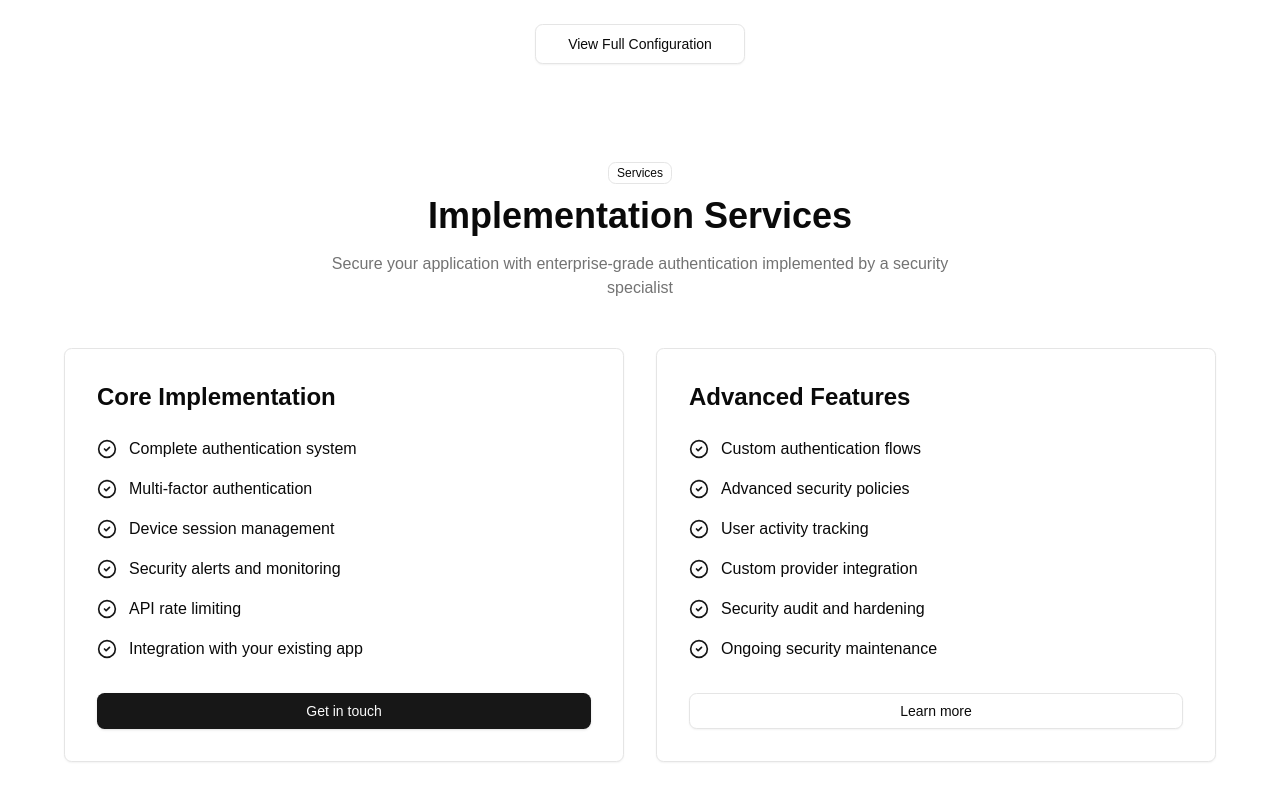
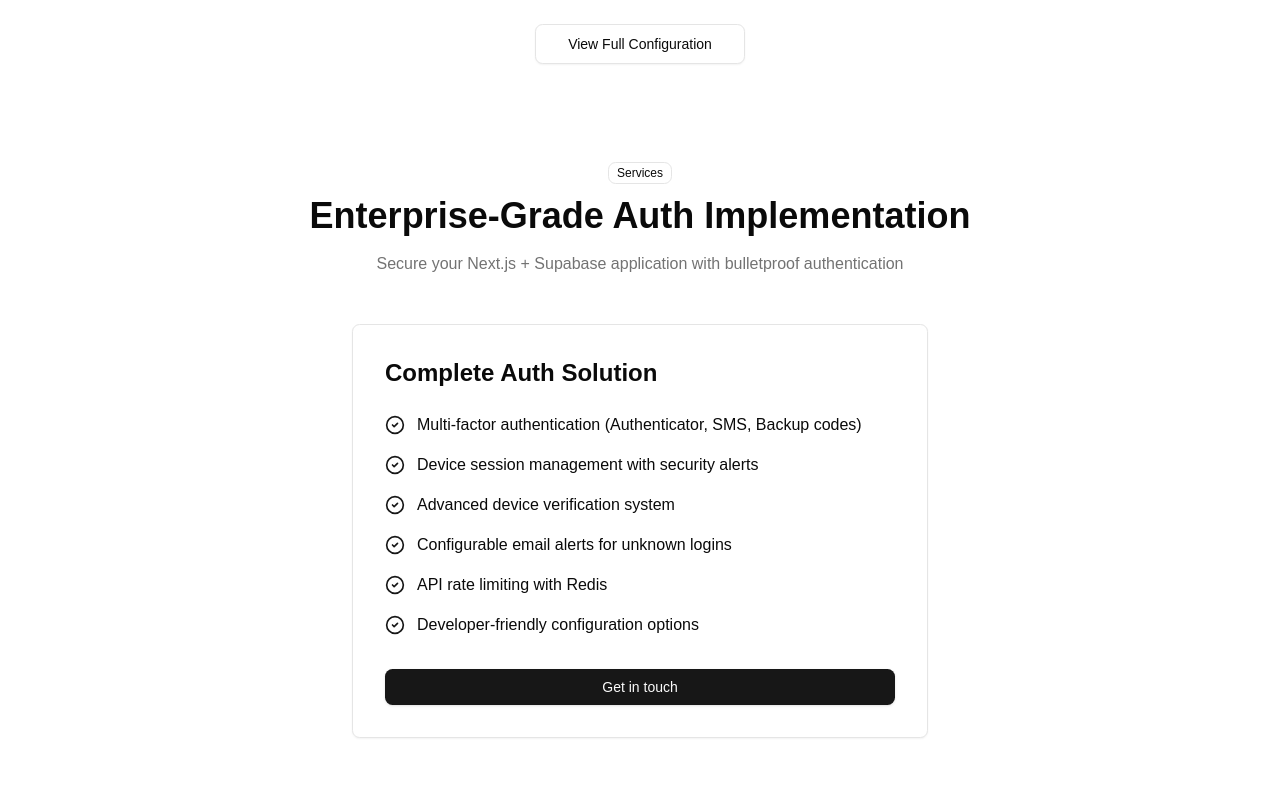
Before and after one commit to mazeincoding/mazeway-www, a Next.js app: page / in a window 1280 px wide. Shown: the part 2315-3115 px from the top of the page. Built offline with nearby package versions, Linux system fonts and the light colour scheme.

Commit message:
refactor: streamline services section with focused auth implementation details

```diff
--- a/src/components/services.tsx
+++ b/src/components/services.tsx
@@ -20,44 +20,27 @@ export function Services() {
           Services
         </Badge>
         <h2 className="text-3xl md:text-4xl font-bold mb-4">
-          Implementation Services
+          Enterprise-Grade Auth Implementation
         </h2>
         <p className="text-muted-foreground max-w-2xl mx-auto">
-          Secure your application with enterprise-grade authentication
-          implemented by a security specialist
+          Secure your Next.js + Supabase application with bulletproof
+          authentication
         </p>
       </div>
 
-      <div className="grid grid-cols-1 md:grid-cols-2 gap-8">
+      <div className="max-w-xl mx-auto">
         <div className="bg-card rounded-md p-8 border shadow-sm hover:shadow-md transition-shadow">
-          <h3 className="text-2xl font-bold mb-6">Core Implementation</h3>
+          <h3 className="text-2xl font-bold mb-6">Complete Auth Solution</h3>
           <ul className="space-y-4 mb-8">
-            <ServiceItem text="Complete authentication system" />
-            <ServiceItem text="Multi-factor authentication" />
-            <ServiceItem text="Device session management" />
-            <ServiceItem text="Security alerts and monitoring" />
-            <ServiceItem text="API rate limiting" />
-            <ServiceItem text="Integration with your existing app" />
+            <ServiceItem text="Multi-factor authentication (Authenticator, SMS, Backup codes)" />
+            <ServiceItem text="Device session management with security alerts" />
+            <ServiceItem text="Advanced device verification system" />
+            <ServiceItem text="Configurable email alerts for unknown logins" />
+            <ServiceItem text="API rate limiting with Redis" />
+            <ServiceItem text="Developer-friendly configuration options" />
           </ul>
           <Link href="/contact">
             <Button className="w-full">Get in touch</Button>
-          </Link>
-        </div>
-
-        <div className="bg-card rounded-md p-8 border shadow-sm hover:shadow-md transition-shadow">
-          <h3 className="text-2xl font-bold mb-6">Advanced Features</h3>
-          <ul className="space-y-4 mb-8">
-            <ServiceItem text="Custom authentication flows" />
-            <ServiceItem text="Advanced security policies" />
-            <ServiceItem text="User activity tracking" />
-            <ServiceItem text="Custom provider integration" />
-            <ServiceItem text="Security audit and hardening" />
-            <ServiceItem text="Ongoing security maintenance" />
-          </ul>
-          <Link href="/contact">
-            <Button variant="outline" className="w-full">
-              Learn more
-            </Button>
           </Link>
         </div>
       </div>
```
